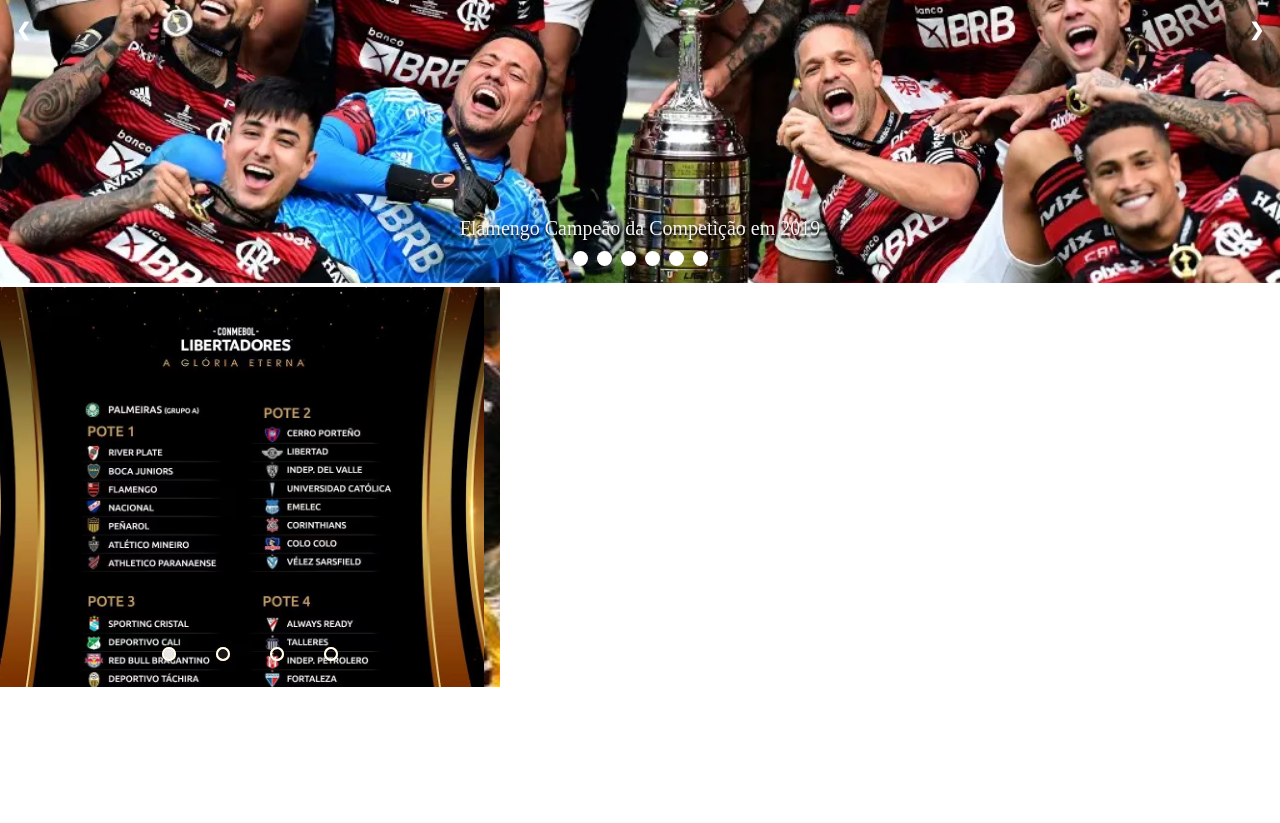
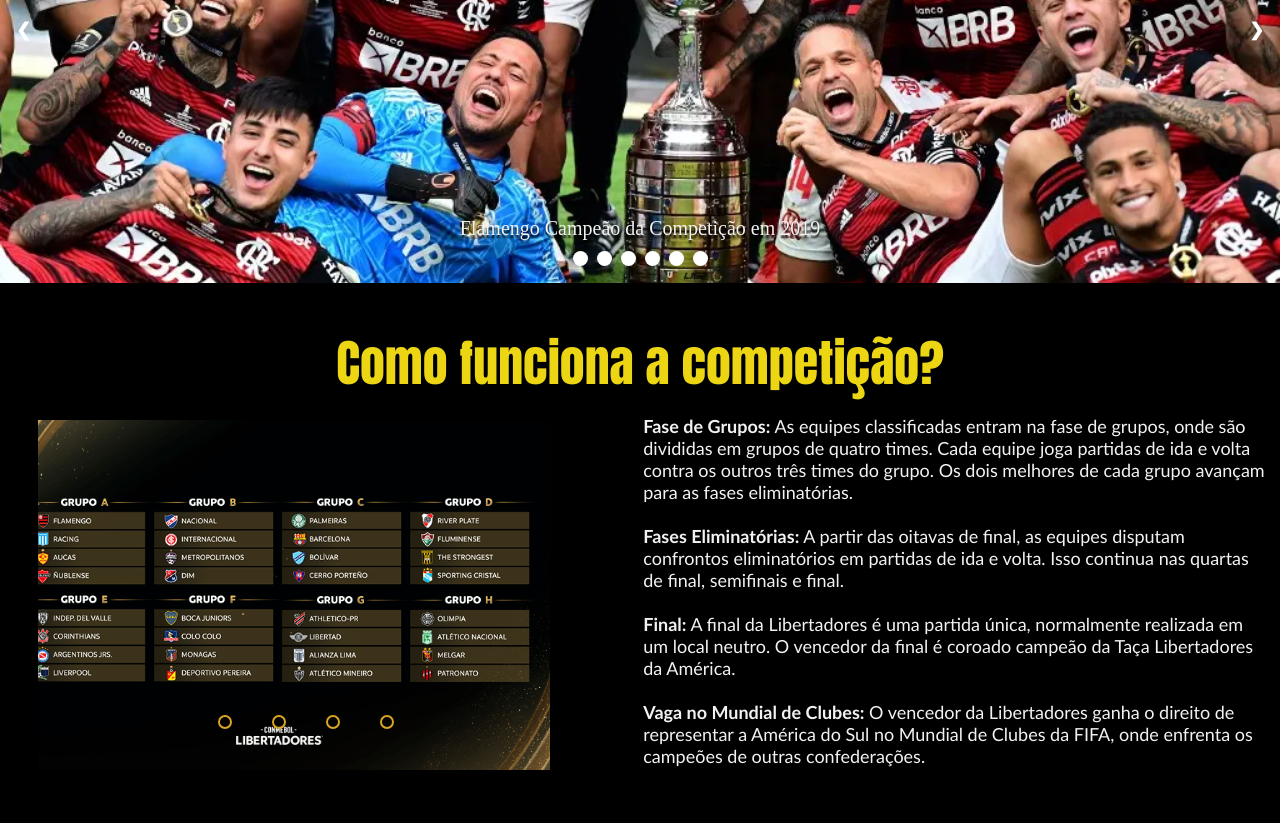
Before and after one commit to CarlosEduardoMiranda/Projeto-Individual-, a plain HTML site: page Projeto-Individual-/site/projetoindividual.html in a window 1280 px wide. Shown: the part 327-1150 px from the top of the page. Before the commit the page ends 1014 px from the top, so only its background shows below. Drawn offline with Linux system fonts and the light colour scheme; files whose address does not match are found by name.

Commit message:
Fiz alterações no carrosel, background, imagnens e no texto

```diff
--- a/Projeto-Individual-/site/projetoindividual.html
+++ b/Projeto-Individual-/site/projetoindividual.html
@@ -35,7 +35,7 @@
     <!-- Imagens do slider / Captions / Números da página -->
     <div class="mySlides fade">
       <div class="numbertext"></div>
-      <img src="../Projeto-Individual-/imagens/Flamengo.webp" style="width:100%">
+      <img src="../imagens/Flamengo.webp" style="width:100%">
       <div class="text">
         <h5>Flamengo Campeão da Competição em 2019</h5>
         <!-- Dots/"bolinhas" -->
@@ -52,7 +52,7 @@
 
     <div class="mySlides fade">
       <div class="numbertext"></div>
-      <img src="../Projeto-Individual-/imagens/corinthians-campeao2_rib1024.jpg" style="width:100% ">
+      <img src="../imagens/corinthians-campeao2_rib1024.jpg" style="width:100% ">
       <div class="text">
         <h5>Corinthians Campeão da Competição em 2012</h5>
         <!-- Dots/"bolinhas" -->
@@ -68,7 +68,7 @@
 
     <div class="mySlides fade">
       <div class="numbertext"></div>
-      <img src="../Projeto-Individual-/imagens/Santos.webp" style="width:100%">
+      <img src="../imagens/Santos.webp" style="width:100%">
       <div class="text">
         <h5>Santos Campeão da Competição em 2011</h5>
         <!-- Dots/"bolinhas" -->
@@ -85,7 +85,7 @@
 
     <div class="mySlides fade">
       <div class="numbertext"></div>
-      <img src="../Projeto-Individual-/imagens/Fluminense.webp" style="width:100%">
+      <img src="../imagens/Fluminense.webp" style="width:100%">
       <div class="text">
         <h5>Fluminense Campeão da Libertadores 2023</h5>
         <!-- Dots/"bolinhas" -->
@@ -102,7 +102,7 @@
 
     <div class="mySlides fade">
       <div class="numbertext"></div>
-      <img src="../Projeto-Individual-/imagens/Palmeiras.jpeg" style="width:100%">
+      <img src="../imagens/Palmeiras.jpeg" style="width:100%">
       <div class="text">
         <h5>Palmeiras Campeão da Libertadores 2020</h5>
         <!-- Dots/"bolinhas" -->
@@ -119,7 +119,7 @@
 
     <div class="mySlides fade">
       <div class="numbertext"></div>
-      <img src="../Projeto-Individual-/imagens/rogerio-ceni-libertadores-2005-original.webp" style="width:100%">
+      <img src="../imagens/rogerio-ceni-libertadores-2005-original.webp" style="width:100%">
       <div class="text">
         <h5>São Paulo Campeão da Libertadores 2005</h5>
         <!-- Dots/"bolinhas" -->
@@ -139,44 +139,51 @@
     <a class="next" onclick="plusSlides(1)">&#10095;</a>
   </div>
 
+      <!-- Fim do header -->
+
+
+
+      <div class="historia">
+        <h1 class="titulo_historia">Como funciona a competição?</h1>
+        <div class="direcaotexto">
             <div class="slider">
+
                 <div class="slides">
-      <!-- Bolinha do carrosel-->
+                    <!---Radio Buttons--->
                     <input type="radio" name="radio-btn" id="radio1">
                     <input type="radio" name="radio-btn" id="radio2">
                     <input type="radio" name="radio-btn" id="radio3">
                     <input type="radio" name="radio-btn" id="radio4">
-      <!-- Fim -->
 
+                    <!--- Fim Radio Buttons--->
 
-
-
-      <!-- Slide imagens-->
+                    <!--- Slide images--->
                     <div class="slide first">
-        <img src="../Projeto-Individual-/imagens/Potes-Libertadores-jfif.avif" alt="">
+                        <img src="../imagens/8-Grupos-Lib-2023-750x485-1-1.png"
+                            alt="">
                     </div>
                     <div class="slide">
-        <img src="../Projeto-Individual-/imagens/cassio.jpg" alt="">
+                        <img src="../imagens/emerson-sheik-20120704-12-original1.jpeg"
+                            alt="">
                     </div>
                     <div class="slide">
-        <img src="../Projeto-Individual-/imagens/Final lima.jpg" alt="">
+                        <img src="../imagens/5Monumental_Nunez.jpg"
+                            alt="">
                     </div>
                     <div class="slide">
-        <img src="../Projeto-Individual-/imagens/Mudial.jpg" alt="">
+                        <img src="../imagens/Copa do Mundo de Clubes da Fifa_ história e todos os campeões.jpg"
+                            alt="">
                     </div>
-      <!-- Fim Slide imagens-->
+                    <!--- Fim Slide images--->
 
-
-
+                    <!--- Navigation auto
                     <div class="navigation-auto">
                         <div class="auto-btn1"></div>
                         <div class="auto-btn2"></div>
                         <div class="auto-btn3"></div>
                         <div class="auto-btn4"></div>
                     </div>
-
-    </div>
-
+                        --->
 
                 <div class="manual-navigation">
                     <label for="radio1" class="manual-btn"></label>
@@ -184,10 +191,22 @@
                     <label for="radio3" class="manual-btn"></label>
                     <label for="radio4" class="manual-btn"></label>
                 </div>
-
+            </div>
             </div>
 
 
+            <p class="texto_historia">
+              <b>Fase de Grupos:</b> As equipes classificadas entram na fase de grupos, onde são divididas em grupos de quatro times. Cada equipe joga partidas de ida e volta contra os outros três times do grupo. Os dois melhores de cada grupo avançam para as fases eliminatórias. <br>
+              <br>
+              <b>Fases Eliminatórias:</b> A partir das oitavas de final, as equipes disputam confrontos eliminatórios em partidas de ida e volta. Isso continua nas quartas de final, semifinais e final. <br>
+              <br>
+              <b>Final:</b> A final da Libertadores é uma partida única, normalmente realizada em um local neutro. O vencedor da final é coroado campeão da Taça Libertadores da América. <br>
+              <br>
+              <b>Vaga no Mundial de Clubes:</b> O vencedor da Libertadores ganha o direito de representar a América do Sul no Mundial de Clubes da FIFA, onde enfrenta os campeões de outras confederações.
+            </p>
+            </div>
+
+    </div>
 
 
 
--- a/Projeto-Individual-/site/style.css
+++ b/Projeto-Individual-/site/style.css
@@ -1,12 +1,17 @@
 * {
-  box-sizing: border-box
+  box-sizing: border-box;
+  padding: 0;
+  margin: 0;
+  border: 0;
 }
 
-body {
+body{
+  background-color: #000000;
+  box-sizing: border-box;
+  padding: 0;
   margin: 0;
-
+  border: 0;
 }
-
 /* Style do header com background e padding pra posicionamento */
 .header {
   overflow: hidden;
@@ -66,19 +71,6 @@
 /* Links pra direita */
 .header-right {
   float: right;
-}
-
-/* "Responsividade" */
-@media screen and (max-width: 770px) {
-  .header a {
-    float: none;
-    display: block;
-    text-align: left;
-  }
-
-  .header-right {
-    float: none;
-  }
 }
 
 /* "Carousel" abaixo */
@@ -226,17 +218,21 @@
 
 }
 
-.slider{
-  margin: 0;
-  width: 500px;
+.slider {
+  width: 47%;
   height: 400px;
   overflow: hidden;
+  margin-top: 20px;
+  margin-left: 3%;
+
+
 }
 
-.slides{
-  width: 400%;
-  height: 400px;
+.slides {
+  width: 600%;
+  height: auto;
   display: flex;
+
 }
 
 .slides input{
@@ -250,25 +246,92 @@
 }
 
 .slide img{
+
+  height: 10%;
+
+}
+
+.title {
+  text-align: center;
+  width: 100%;
+  display: flex;
+  justify-content: center;
+}
+
+
+.title h1{
+  /* Optional: If you want to style the h1 within the .title div */
+ color: #daa520;
+}
+
+
+
+.manual-navigation{
+  position: absolute;
+  width: fit-content;
+  margin-top: 23%;
+  display: flex;
+  justify-content: center;
+  margin-left: 14%;
+
+
+}
+
+.manual-btn{
+  padding: 5px;
+  border-radius: 10px;
+  cursor: pointer;
+  transition: 1s;
+  border: 2px solid #daa520;
+
+}
+
+.historia{
+  width: 100%;
+  height: 100vh;
+  background-color: #000000;
+
+}
+
+.titulo_historia{
+  display: flex;
+  justify-content: center;
+  font-family: Impact, Haettenschweiler, 'Arial Narrow Bold', sans-serif;
+  font-size: 50px;
+  color: #ECD614;
+  text-shadow: black 0.1em 0.1em 0.0em;
+  margin-top: 3%;
+}
+
+.direcaotexto{
+  display: flex;
+  align-items: center;
   width: 100%;
 
 }
 
-.manual-navigation{
-  position: absolute;
-  width: 500px;
-  margin-top: -40px;
-  display: flex;
-  justify-content: center;
+.texto_historia{
+  text-align: left;
+  margin-right: 1%;
+  margin-bottom: 3%;
+  margin-left: 0.5%;
+  width: 49%;
+  color: #f2f2f2;
+  font-family: 'Trebuchet MS', 'Lucida Sans Unicode', 'Lucida Grande', 'Lucida Sans', Arial, sans-serif;
+  font-size: 18px;
+
 }
 
-.manual-btn{
-  border: 2px solid#ffffff;
-  padding: 5px;
-  border-radius: 10px;
-  cursor: pointer;
-  transition: 1s;
+.texto-historia b{
+  margin: 0;
+  padding: 0;
 
+
+}
+
+.title{
+  display: flex;
+  justify-content: end;
 }
 
 /* Menos na ultima bolinha significa */
@@ -296,6 +359,12 @@
   margin-left: -75%;
 }
 
+#radio5:checked ~ .first{
+  margin-left: -100%;
+}
+
+
+
 .navigation-auto div{
   border: 2px solid #daa520 ;
   padding: 5px;
@@ -308,10 +377,11 @@
 .navigation-auto{
   position: absolute;
   width: 500px;
-  margin-top: 360px;
+  margin-top: 350px;
   display: flex;
   justify-content: center;
 }
+
 
 .navigation-auto div:not(:last-child){
   margin-right: 40px;
```
Also changed, not shown: Projeto-Individual-/imagens/5Monumental_Nunez.jpg (added), Projeto-Individual-/imagens/8-Grupos-Lib-2023-750x485-1-1.png (added), Projeto-Individual-/imagens/Copa do Mundo de Clubes da Fifa_ história e todos os campeões.jpg (added), Projeto-Individual-/imagens/emerson-sheik-20120704-12-original1.jpeg (added), Projeto-Individual-/imagens/libertadores clasificados, fase eliminacion de octavos.jpg (added). Lines whose indentation alone changed are shown as unchanged.
